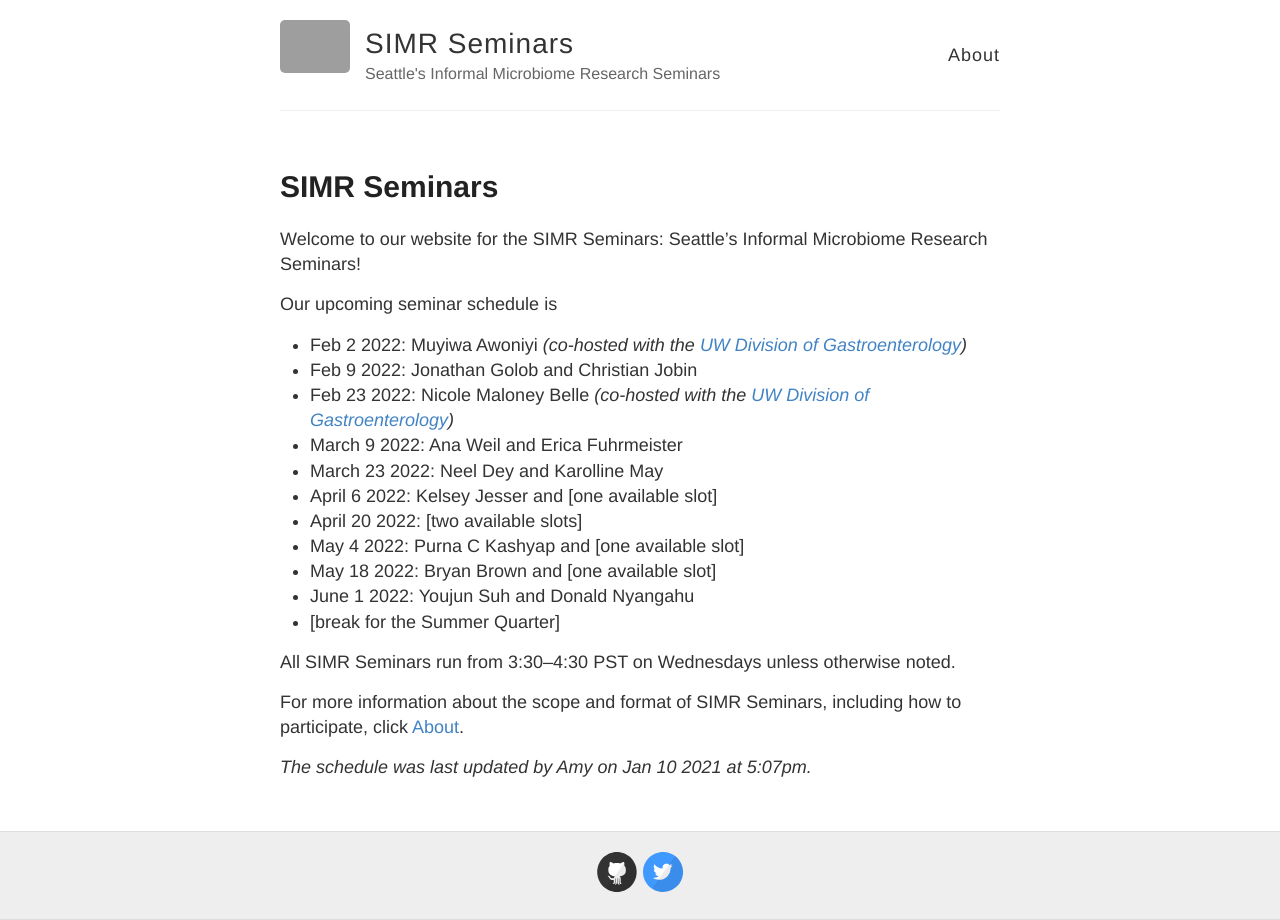
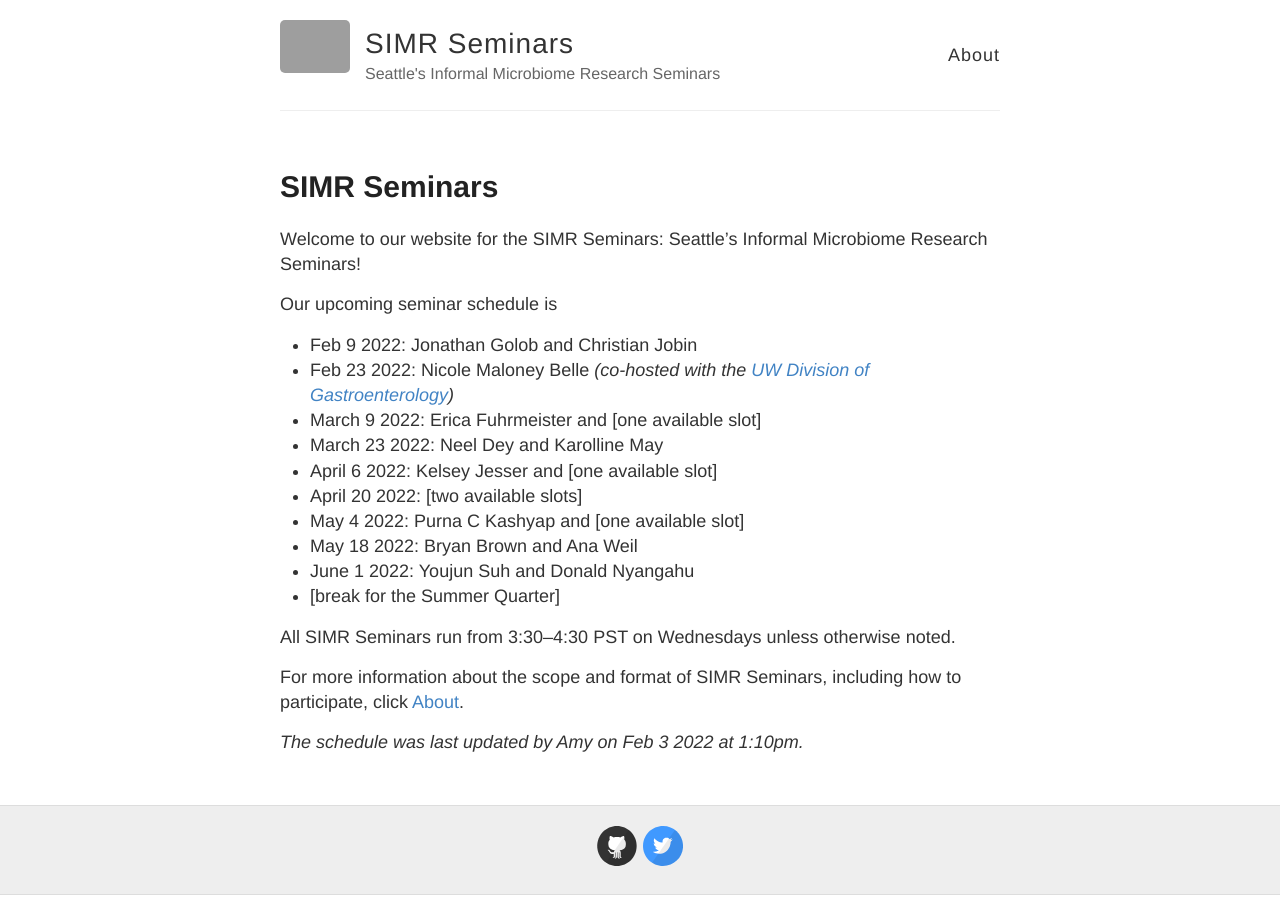
Before and after one commit to SIMR-seminars/SIMR-seminars.github.io, a Jekyll site: the page built from _posts/2021-12-7-SIMR-Seminars.md, in a window 1280 px wide. Built offline with Jekyll 4.4.1, drawn with Linux system fonts in a browser that asks for light colours; grey boxes are pictures that could not be loaded.

Commit message:
update schedule

```diff
--- a/_posts/2021-12-7-SIMR-Seminars.md
+++ b/_posts/2021-12-7-SIMR-Seminars.md
@@ -7,15 +7,14 @@ Welcome to our website for the SIMR Seminars: Seattle's Informal Microbiome Rese
 
 Our upcoming seminar schedule is
 
-- Feb 2 2022: Muyiwa Awoniyi *(co-hosted with the [UW Division of Gastroenterology](https://gastro.uw.edu/))*
 - Feb 9 2022: Jonathan Golob and Christian Jobin
 - Feb 23 2022: Nicole Maloney Belle *(co-hosted with the [UW Division of Gastroenterology](https://gastro.uw.edu/))*
-- March 9 2022: Ana Weil and Erica Fuhrmeister
+- March 9 2022:  Erica Fuhrmeister and [one available slot]
 - March 23 2022: Neel Dey and Karolline May
 - April 6 2022: Kelsey Jesser and [one available slot]
 - April 20 2022: [two available slots]
 - May 4 2022: Purna C Kashyap and [one available slot]
-- May 18 2022: Bryan Brown and [one available slot]
+- May 18 2022: Bryan Brown and Ana Weil
 - June 1 2022: Youjun Suh and Donald Nyangahu
 - [break for the Summer Quarter]
 
@@ -23,4 +22,4 @@ All SIMR Seminars run from 3:30--4:30 PST on Wednesdays unless otherwise noted.
 
 For more information about the scope and format of SIMR Seminars, including how to participate, click [About](https://simr-seminars.github.io/about/).
 
-*The schedule was last updated by Amy on Jan 10 2021 at 5:07pm.*
+*The schedule was last updated by Amy on Feb 3 2022 at 1:10pm.*
```
Also changed, not shown: about.md (+1 -0 lines).
